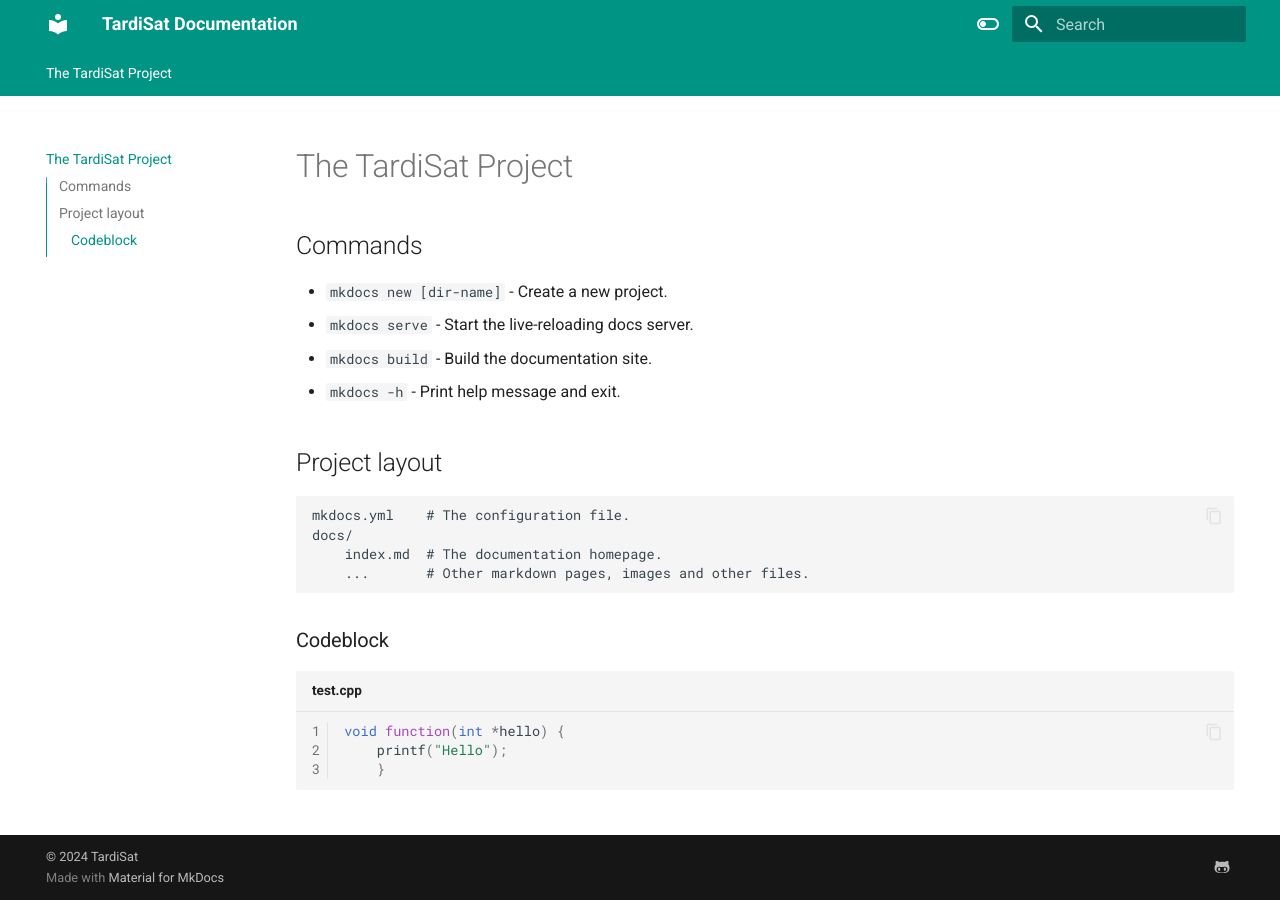
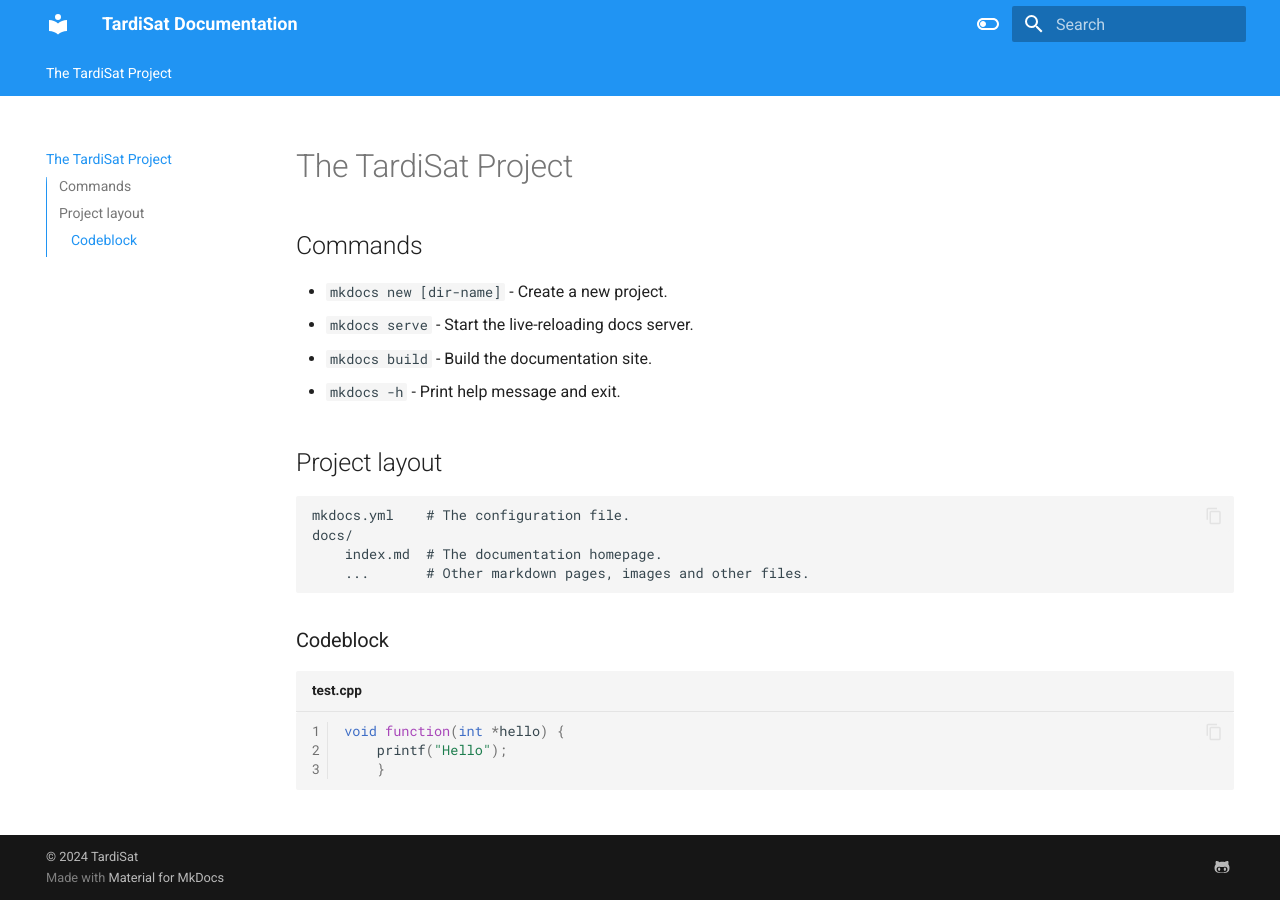
Before and after one commit to alias313/mkdocks-tardisat, an MkDocs documentation site: the page built from docs/index.md, in a window 1280 px wide. Built offline with MkDocs 1.6.1 and Material for MkDocs 9.7.7, drawn with Linux system fonts in a browser that asks for light colours.

Commit message:
Switch from teal to blue

```diff
--- a/mkdocs.yml
+++ b/mkdocs.yml
@@ -18,8 +18,8 @@ theme:
       toggle:
         icon: material/toggle-switch-off-outline
         name: Switch to dark mode
-      primary: teal
-      accent: purple
+      primary: blue
+      accent: teal
     - scheme: slate
       toggle:
         icon: material/toggle-switch
```
